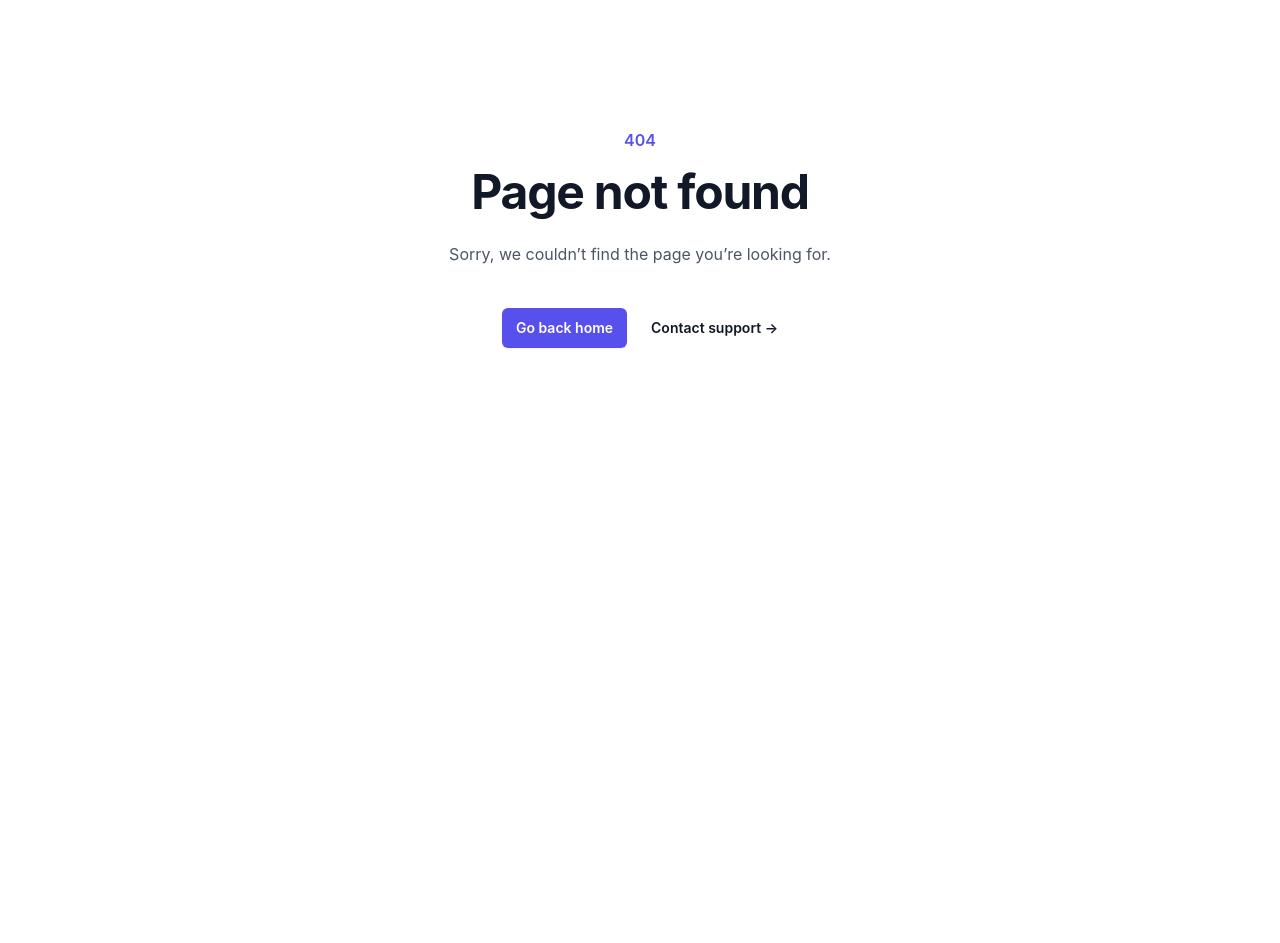
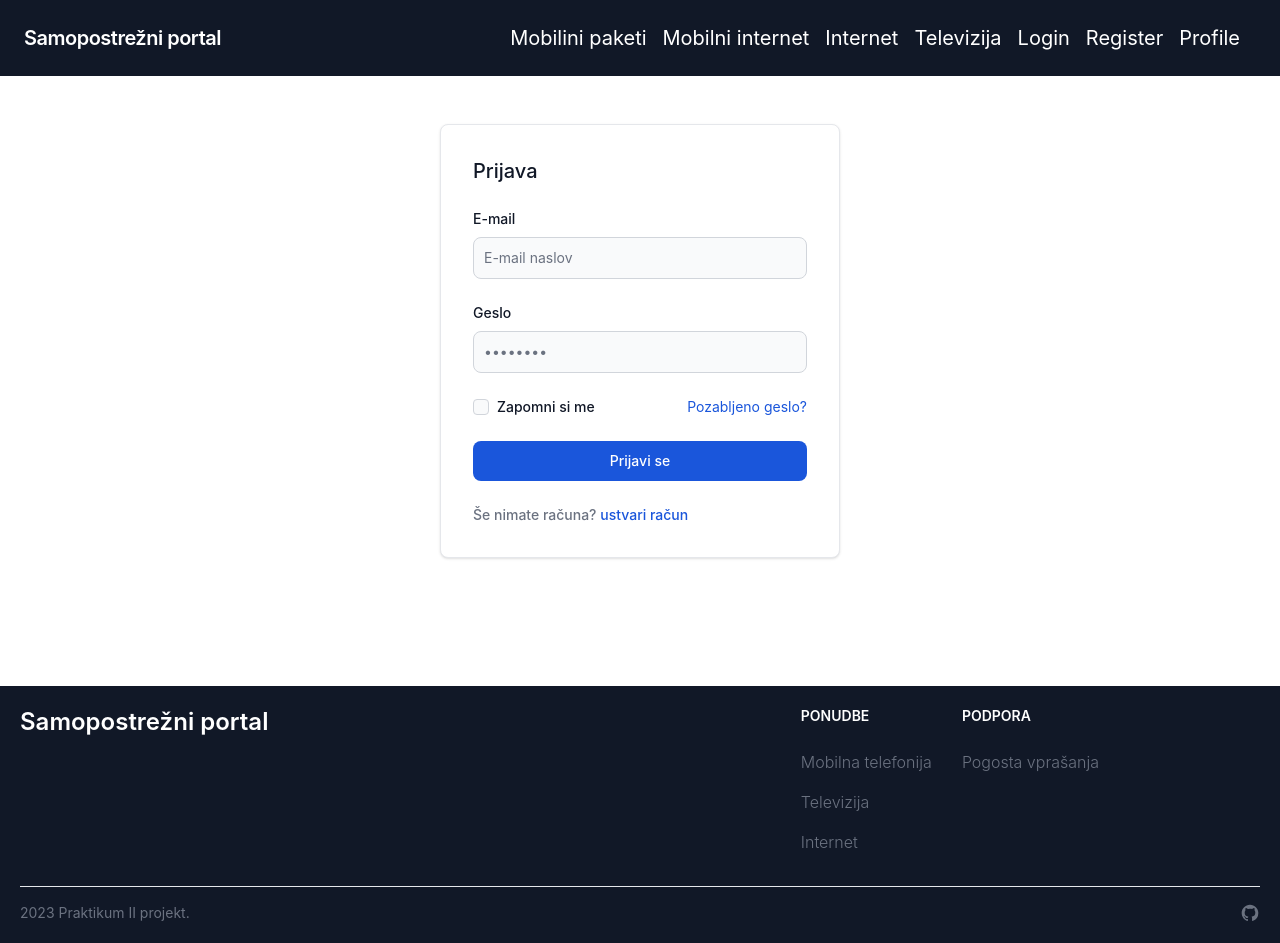
Before and after one commit to FrostyKitten02/bintegra-frontend, a React (Create React App) app in the folder app/: page /prijava in a window 1280 px wide. Before the commit this address had no page. Before the commit the page ends 800 px from the top, so only its background shows below. Built offline with nearby package versions, Linux system fonts and the light colour scheme.

Commit message:
#6 - routes and inital login page

```diff
--- a/app/src/Paths.ts
+++ b/app/src/Paths.ts
@@ -1,12 +1,20 @@
 
 
 export default class Paths {
-    public static readonly HOME = "/";
-    public static readonly LOGIN = "/login";
-    public static readonly REGISTER = "/register";
-    public static readonly PACKAGES_BASE_PATH = "/paketi"
-    public static readonly MOBILE_PLANS = Paths.PACKAGES_BASE_PATH + "/mobilni";
-    public static readonly INTERNET_PLANS = Paths.PACKAGES_BASE_PATH + "/internet";
-    public static readonly TV_PLANS = Paths.PACKAGES_BASE_PATH + "/televizija/";
-    public static readonly MOBILE_INTERNET_PLANS = Paths.PACKAGES_BASE_PATH + "/mobilini-internet";
+    public static readonly HOME = "";
+    public static readonly LOGIN = Paths.HOME + "/prijava";
+    public static readonly REGISTER = Paths.HOME + "/registracija";
+
+
+    public static readonly PACKAGES_BASE_PATH = Paths.HOME + "/paketi"
+    public static readonly MOBILE_PLANS = Paths.HOME + Paths.PACKAGES_BASE_PATH + "/mobilni";
+    public static readonly INTERNET_PLANS = Paths.HOME + Paths.PACKAGES_BASE_PATH + "/internet";
+    public static readonly TV_PLANS = Paths.HOME + Paths.PACKAGES_BASE_PATH + "/televizija/";
+    public static readonly MOBILE_INTERNET_PLANS = Paths.HOME + Paths.PACKAGES_BASE_PATH + "/mobilini-internet";
+
+
+
+    public static readonly USER_BASE_PATH = Paths.HOME + "/uporabnik";
+    public static readonly USER_PROFILE = Paths.USER_BASE_PATH + "/profil";
+
 }
--- /dev/null
+++ b/app/src/pages/LoginPage.tsx
@@ -0,0 +1,69 @@
+import {ChangeEvent, FormEvent, useState} from "react";
+
+
+export interface User {
+    email?: string;
+    password?: string;
+}
+
+
+export default function LoginPage() {
+    const [user, setUser] = useState<User>();
+
+    const handleChange = (event: ChangeEvent<HTMLInputElement>) =>{
+        const value = event.target.value;
+        const atribute = event.target.name;
+
+        setUser(prevState => ({...prevState, [atribute]: value}));
+    }
+
+    const handleSubmit = (event: FormEvent<HTMLFormElement>) =>{
+        event.preventDefault();
+
+
+    }
+
+    return(
+        <div className="mb-32 text-gray-800 grid justify-center pt-12">
+            <div className="w-full max-w-sm sm:min-w-300 md:min-w-400 p-4 bg-white border border-gray-200 rounded-lg shadow sm:p-6 md:p-8">
+                <form className="space-y-6" onSubmit={handleSubmit}>
+                    <h5 className="text-xl font-medium text-gray-900">Prijava</h5>
+                    <div>
+                        <label htmlFor="email" className="block mb-2 text-sm font-medium text-gray-900">E-mail</label>
+                        <input type="email"
+                               name="email"
+                               id="email"
+                               className="bg-gray-50 border border-gray-300 text-gray-900 text-sm rounded-lg focus:ring-blue-500 focus:border-blue-500 block w-full p-2.5"
+                               placeholder="E-mail naslov" required />
+                    </div>
+                    <div>
+                        <label htmlFor="password" className="block mb-2 text-sm font-medium text-gray-900">Geslo</label>
+                        <input type="password"
+                               name="password"
+                               id="password"
+                               placeholder="••••••••"
+                               className="bg-gray-50 border border-gray-300 text-gray-900 text-sm rounded-lg focus:ring-blue-500 focus:border-blue-500 block w-full p-2.5"
+                               required />
+                    </div>
+                    <div className="flex items-start">
+                        <div className="flex items-start">
+                            <div className="flex items-center h-5">
+                                <input id="remember" type="checkbox" value=""
+                                       className="w-4 h-4 border border-gray-300 rounded bg-gray-50 focus:ring-3 focus:ring-blue-300"
+                                       required />
+                            </div>
+                            <label htmlFor="remember" className="ml-2 text-sm font-medium text-gray-900">Zapomni si me</label>
+                        </div>
+                        <a className="ml-auto text-sm text-blue-700 hover:underline hover:cursor-pointer">Pozabljeno geslo?</a>
+                    </div>
+                    <button type="submit"
+                            className="w-full text-white bg-blue-700 hover:bg-blue-800 focus:ring-4 focus:outline-none focus:ring-blue-300 font-medium rounded-lg text-sm px-5 py-2.5 text-center">
+                        Prijavi se
+                    </button>
+                    <div className="text-sm font-medium text-gray-500">Še nimate računa? <a className="text-blue-700 hover:underline hover:cursor-pointer">ustvari račun</a>
+                    </div>
+                </form>
+            </div>
+        </div>
+    )
+}
--- /dev/null
+++ b/app/src/pages/RegisterPage.tsx
@@ -0,0 +1,12 @@
+
+
+
+
+
+export default function RegisterPage() {
+
+
+    return(
+        <>Register page!!</>
+    )
+}
--- /dev/null
+++ b/app/src/pages/UserProfilePage.tsx
@@ -0,0 +1,12 @@
+
+
+
+
+
+export default function UserProfilePage() {
+
+
+    return(
+        <>User profile!!</>
+    )
+}
--- a/app/src/template/NavigationBar.tsx
+++ b/app/src/template/NavigationBar.tsx
@@ -1,5 +1,6 @@
 import {useNavigate} from "react-router-dom";
 import Paths from "../Paths";
+import {Button} from "flowbite-react";
 
 const NavItem = ({name, path}:{name: string, path: string}) => {
   const navigate = useNavigate();
@@ -16,6 +17,7 @@ const NavItem = ({name, path}:{name: string, path: string}) => {
 
 export default function NavigationBar() {
     const navigate = useNavigate();
+
     return(
         <nav className="flex items-center justify-between flex-wrap bg-gray-900 p-6">
             <div className="flex items-center flex-grow text-white mr-6 hover:cursor-pointer">
@@ -30,6 +32,9 @@ export default function NavigationBar() {
                     <NavItem name={"Mobilni internet"} path={Paths.MOBILE_INTERNET_PLANS} />
                     <NavItem name={"Internet"} path={Paths.INTERNET_PLANS} />
                     <NavItem name={"Televizija"} path={Paths.TV_PLANS} />
+                    <NavItem name={"Login"} path={Paths.LOGIN} />
+                    <NavItem name={"Register"} path={Paths.REGISTER} />
+                    <NavItem name={"Profile"} path={Paths.USER_PROFILE} />
                 </div>
             </div>
         </nav>
--- a/app/tailwind.config.js
+++ b/app/tailwind.config.js
@@ -5,7 +5,11 @@ module.exports = {
     "./node_modules/flowbite/**/*.js"
   ],
   theme: {
-    extend: {},
+      minWidth: {
+          '400' : '400px',
+          '300' : '300px',
+      },
+      extend: {},
   },
   plugins: [
       require('flowbite/plugin')
```
Also changed, not shown: app/src/components/AppRouter.tsx (+16 -1 lines).
